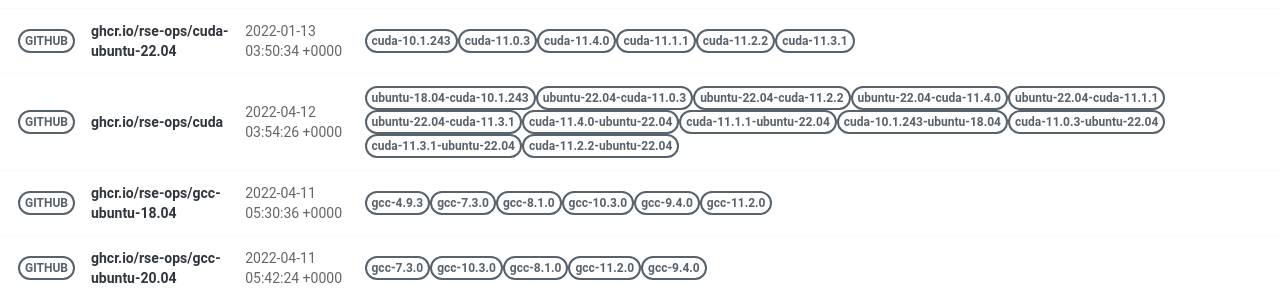
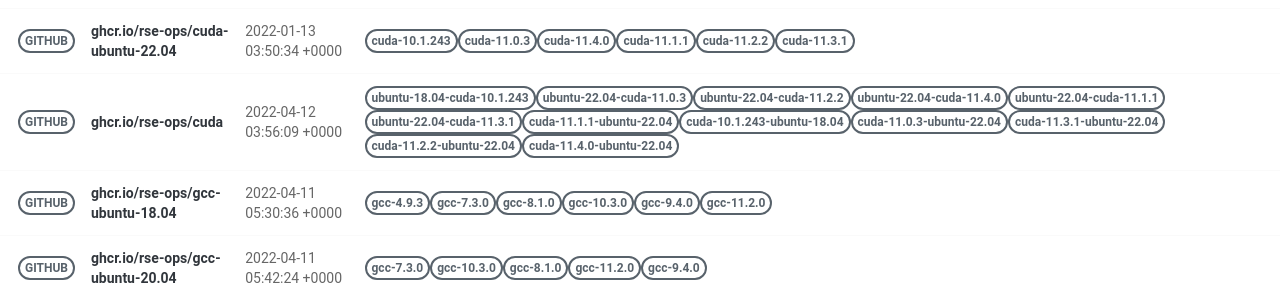
Before and after one commit to rse-ops/docker-images, a Jekyll site: the page built from pages/index.md, in a window 1280 px wide. Shown: the part 421-721 px from the top of the page. Built offline with Jekyll 4.4.1, drawn with Linux system fonts in a browser that asks for light colours; nearby versions of some CDN libraries.

Commit message:
Automated push to update library 2022-04-12

```diff
--- a/_library/ghcr.io-rse-ops-cuda.md
+++ b/_library/ghcr.io-rse-ops-cuda.md
@@ -1,7 +1,7 @@
 ---
 layout: container
 name: ghcr.io/rse-ops/cuda
-updated_at: 2022-04-12 03:54:26.349283
+updated_at: 2022-04-12 03:56:09.139433
 
 
 container_url: https://github.com/orgs/rse-ops/packages/container/package/cuda
```
Also changed, not shown: other parts of _library/ghcr.io-rse-ops-cuda.md (+3 -3 lines).
